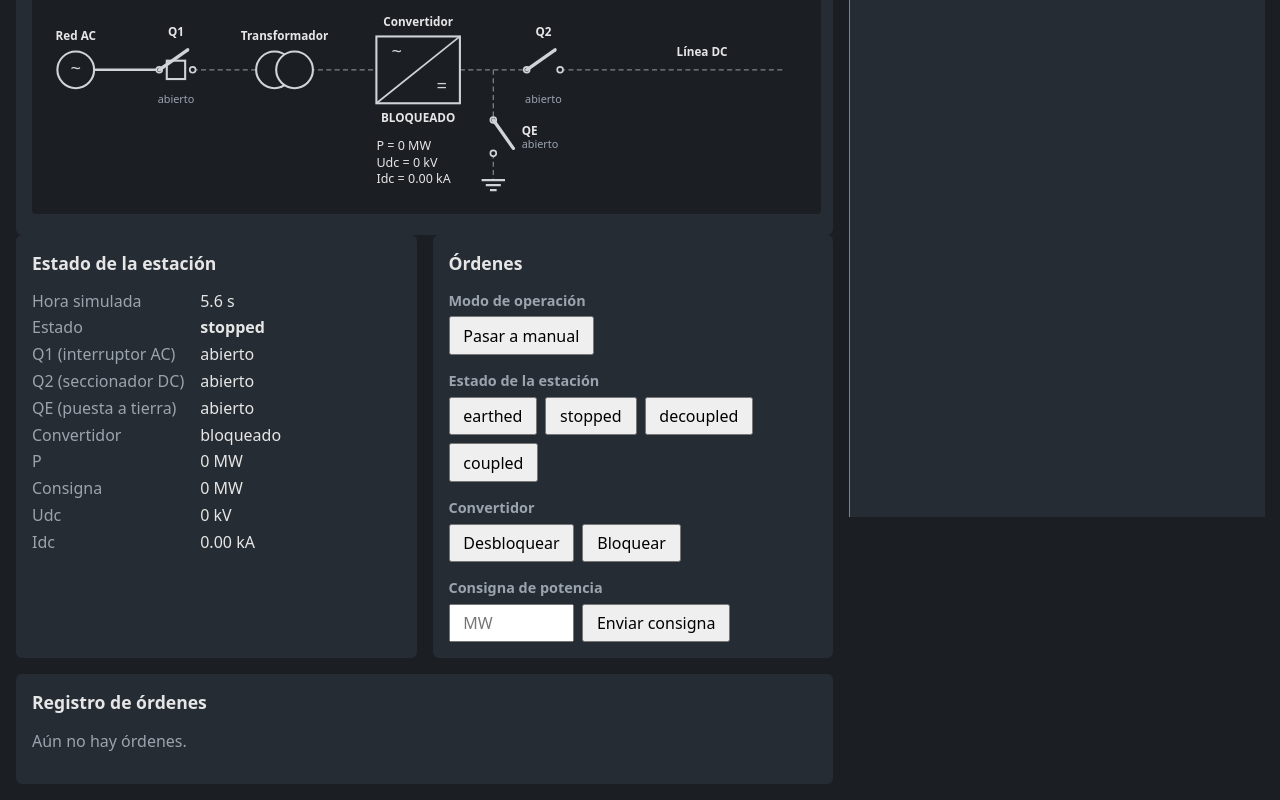
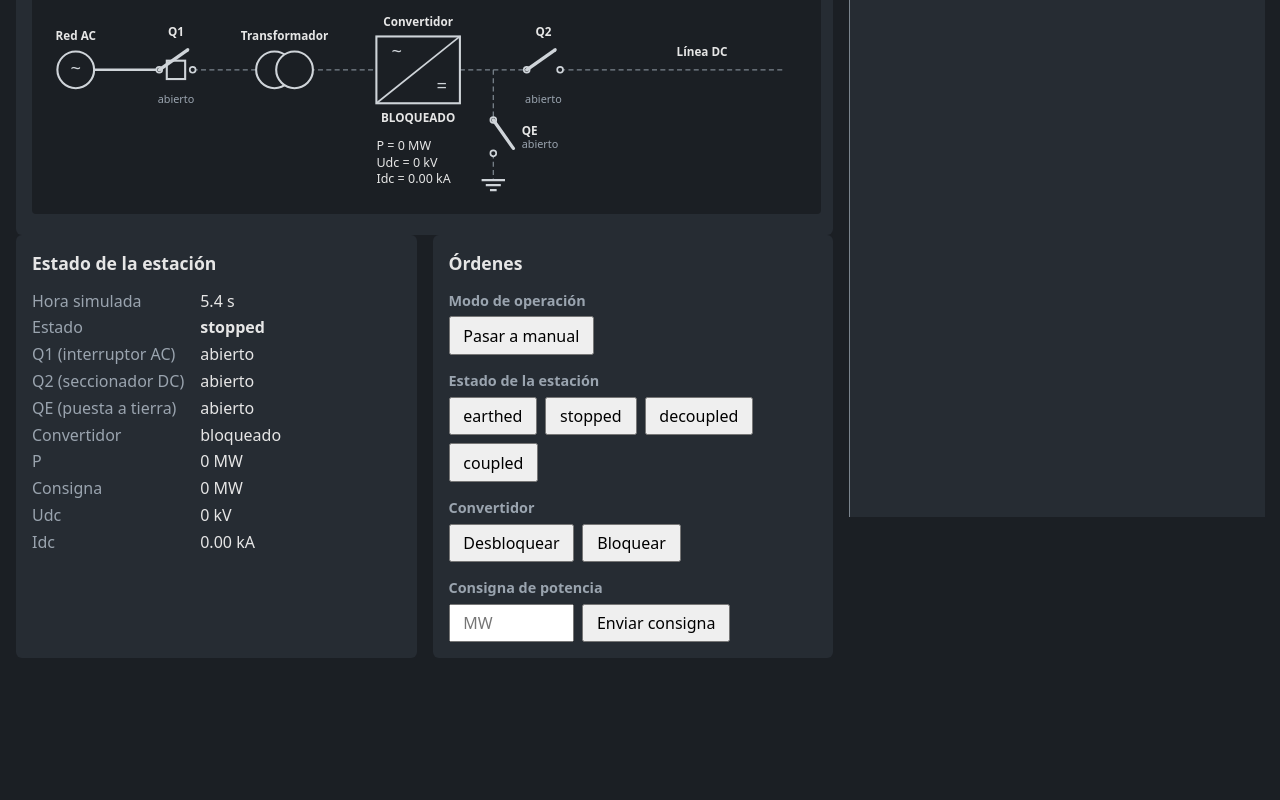
Before and after one commit to ajrcjf-web/hvdc-hmi, a React (Vite) app: page / in a window 1280 px wide. Shown: the part 283-1083 px from the top of the page. After the commit the page ends 957 px from the top, so only its background shows below. Built offline with nearby package versions, Linux system fonts and the light colour scheme.

Commit message:
refactor: se quita el registro de órdenes de la overview (el panel de eventos trae lo mismo)
Co-Authored-By: Claude Sonnet 5.5 <noreply@anthropic.com>

```diff
--- a/src/web/components/CommandLog.tsx
+++ /dev/null
@@ -1,28 +0,0 @@
-// Todo lo que pasó con las órdenes: selección, ejecución, cancelación, expiración y rechazos con su motivo.
-import { formatTime } from "../../labels.ts";
-import { logText } from "../commandView.ts";
-import type { LogEntry } from "../hmiState.ts";
-
-type Props = {
-  entries: LogEntry[];
-};
-
-export function CommandLog({ entries }: Props) {
-  return (
-    <section className="panel">
-      <h2>Registro de órdenes</h2>
-      {entries.length === 0 ? (
-        <p className="empty">Aún no hay órdenes.</p>
-      ) : (
-        <ul className="log">
-          {entries.map((entry) => (
-            <li key={entry.id} className={entry.reason === null ? undefined : "rejected"}>
-              <span className="time">[{formatTime(entry.timeSeconds)} s]</span>{" "}
-              {logText(entry)}
-            </li>
-          ))}
-        </ul>
-      )}
-    </section>
-  );
-}
--- a/src/web/components/OverviewWindow.tsx
+++ b/src/web/components/OverviewWindow.tsx
@@ -1,7 +1,7 @@
-// La ventana overview: el unifilar, los valores, las órdenes y el registro.
+// La ventana overview: el unifilar, los valores y las órdenes. Los eventos (y las respuestas
+// a las órdenes) se ven en el panel lateral, que está en todas las ventanas.
 import type { Dispatch } from "react";
 import type { HmiAction, HmiState } from "../hmiState.ts";
-import { CommandLog } from "./CommandLog.tsx";
 import { ModeIndicator } from "./ModeIndicator.tsx";
 import { CommandPanel } from "./CommandPanel.tsx";
 import { SingleLineDiagram } from "./SingleLineDiagram.tsx";
@@ -24,7 +24,6 @@ export function OverviewWindow({ state, dispatch }: Props) {
           mode={state.simulation.station.mode}
           onCommand={(command) => dispatch({ type: "select", command })}
         />
-        <CommandLog entries={state.ui.log} />
       </div>
     </>
   );
--- a/src/web/styles.css
+++ b/src/web/styles.css
@@ -98,10 +98,6 @@ h3 {
   gap: 1rem;
 }
 
-.layout > :last-child {
-  grid-column: 1 / -1;
-}
-
 .panel {
   background: var(--surface);
   border-radius: 6px;
@@ -150,31 +146,6 @@ input {
   width: 6rem;
 }
 
-.log {
-  list-style: none;
-  margin: 0;
-  padding: 0;
-  font-family: ui-monospace, monospace;
-  font-size: 0.9rem;
-}
-
-/* Jerarquía sin color: las entradas rutinarias van en gris secundario; un rechazo
-   va en el texto de máximo brillo, en negrita, con fondo más claro y una barra a la
-   izquierda (además del símbolo ✗ que trae su texto). */
-.log li {
-  padding: 0.15rem 0.5rem;
-  border-left: 3px solid transparent;
-  color: var(--text-muted);
-}
-
-.log .rejected {
-  color: var(--text-strong);
-  font-weight: bold;
-  background: var(--surface-raised);
-  border-left-color: var(--line);
-}
-
-.log .time,
 .empty {
   color: var(--text-muted);
 }
```
